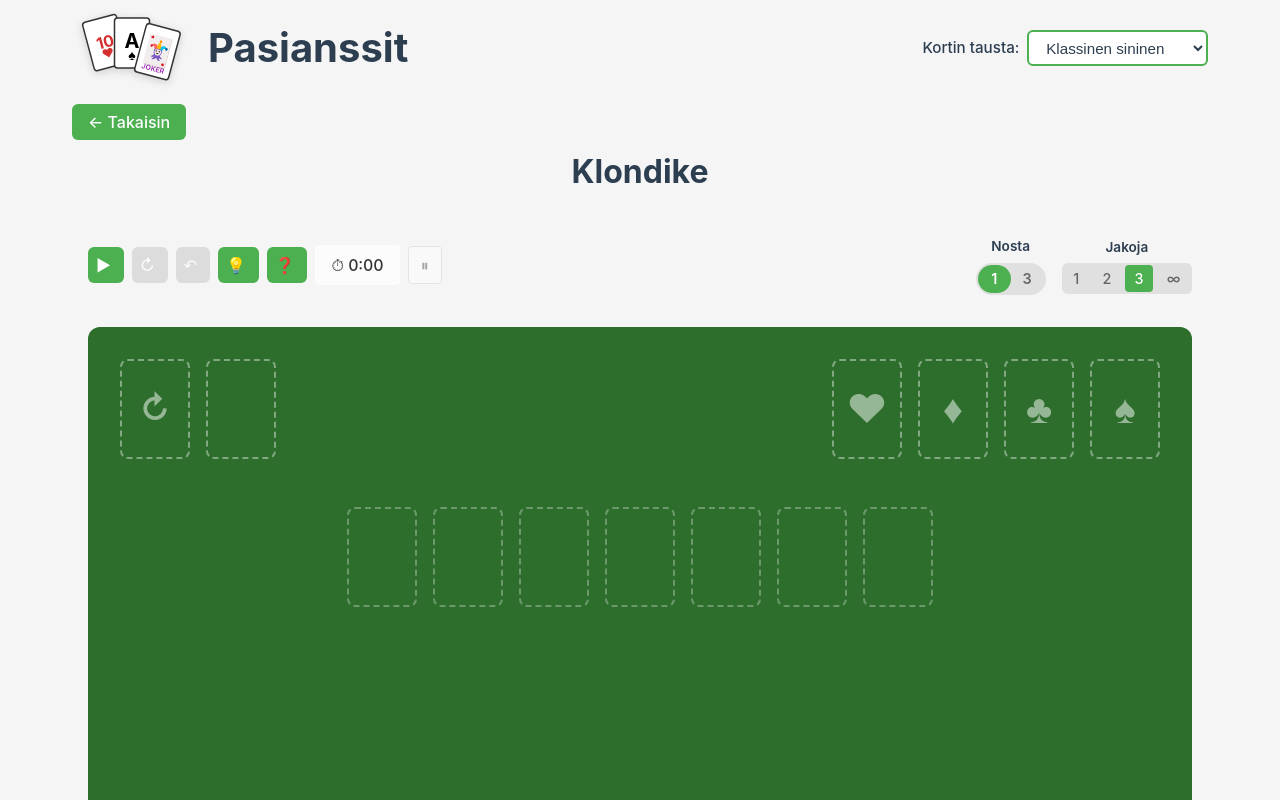
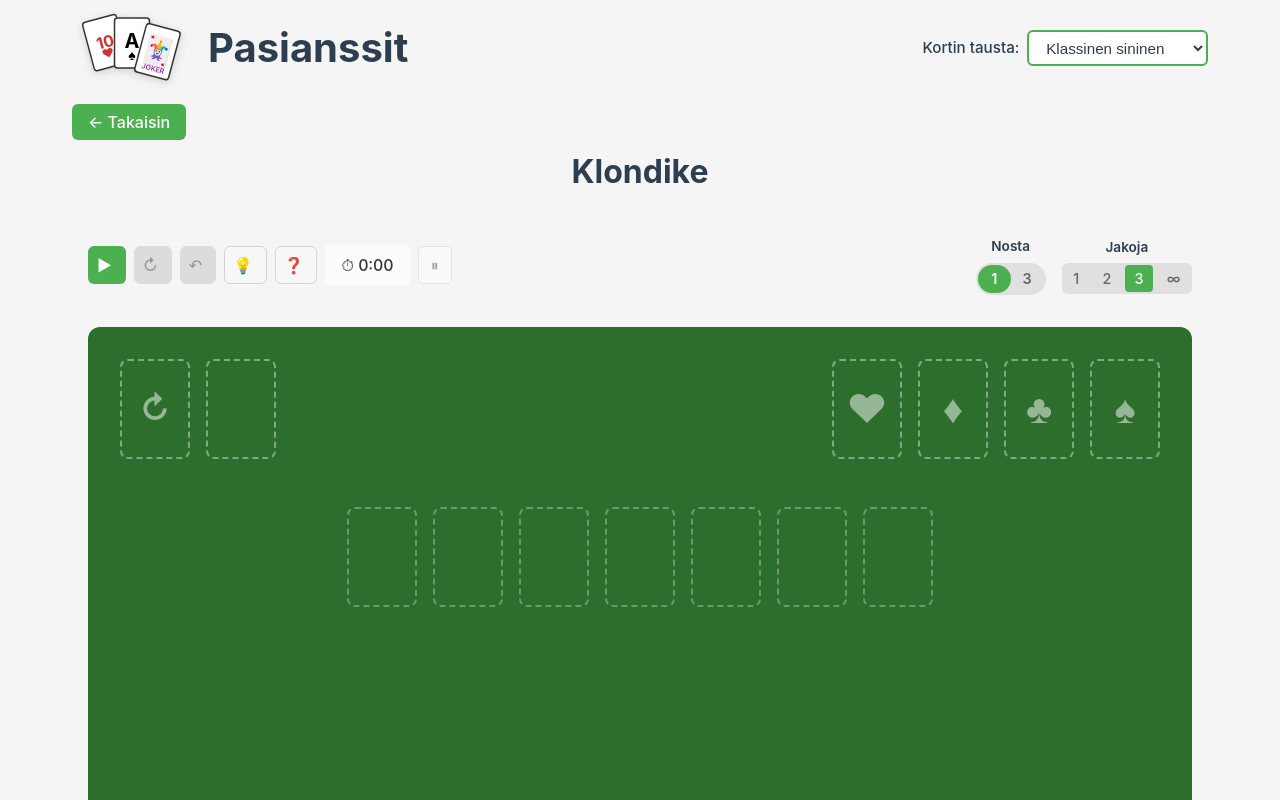
Before and after one commit to kirsirinnesalo/svelte-solitaire, a Svelte app: page / in a window 1280 px wide. Both pictures are taken after a click on the button 332 px from the left and 318 px from the top of the page. Shown: the top 800 px of the page. Built offline with nearby package versions, Linux system fonts and the light colour scheme.

Commit message:
feat(TECH-025): action button hierarchy

```diff
--- a/src/components/GameHeader.svelte
+++ b/src/components/GameHeader.svelte
@@ -44,7 +44,7 @@
   <div class="action-buttons">
     <button
       onclick={onNewGame}
-      class="new-game-btn action-btn-icon-only"
+      class="new-game-btn action-btn action-btn-primary action-btn-icon-only"
       aria-label="Uusi peli"
       title="Uusi peli"
     >
@@ -52,7 +52,7 @@
       <span class="label">Uusi peli</span>
     </button>
     <button
-      class="restart-btn action-btn-icon-only"
+      class="restart-btn action-btn action-btn-secondary action-btn-icon-only"
       disabled={restartDisabled}
       aria-label={restartDisabled ? "Uudelleen (tulossa pian)" : "Uudelleen"}
       title={restartDisabled ? "Tulossa pian" : "Aloita peli alusta samoilla korteilla"}
@@ -63,7 +63,7 @@
     </button>
     <button
       onclick={onUndo}
-      class="undo-btn action-btn-icon-only"
+      class="undo-btn action-btn action-btn-secondary action-btn-icon-only"
       disabled={undoDisabled}
       aria-label="Kumoa"
       title="Kumoa viimeisin siirto"
@@ -72,7 +72,7 @@
       <span class="label">Kumoa</span>
     </button>
     <button
-      class="hint-btn action-btn-icon-only"
+      class="hint-btn action-btn action-btn-secondary action-btn-icon-only"
       disabled={hintDisabled}
       aria-label={hintDisabled ? "Vihje (tulossa pian)" : "Vihje"}
       title={hintDisabled ? "Tulossa pian" : "Näytä mahdollinen siirto"}
@@ -83,7 +83,7 @@
     </button>
     {#if onHelp}
     <button
-      class="help-btn action-btn-icon-only"
+      class="help-btn action-btn action-btn-secondary action-btn-icon-only"
       onclick={onHelp}
       aria-label="Ohjeet"
       title="Näytä pelin ohjeet (paina ? tai F1)"
@@ -167,15 +167,24 @@
     gap: 1rem;
   }
 
-  .new-game-btn, .restart-btn, .undo-btn, .hint-btn, .help-btn {
+  .action-btn {
     padding: 0.5rem 1rem;
-    border: none;
+    border: 1px solid transparent;
     border-radius: 6px;
-    background: #4CAF50;
-    color: white;
     cursor: pointer;
     font-size: 1rem;
     transition: background 0.2s;
+  }
+
+  .action-btn-primary {
+    background: #4CAF50;
+    color: white;
+  }
+
+  .action-btn-secondary {
+    background: #f7f7f7;
+    color: #1f2a24;
+    border-color: #cfd6cf;
   }
 
   /* Icon-only button behavior */
@@ -222,18 +231,18 @@
     }
   }
 
-  .new-game-btn:hover,
-  .restart-btn:hover:not(:disabled),
-  .undo-btn:hover:not(:disabled),
-  .hint-btn:hover:not(:disabled),
-  .help-btn:hover {
+  .action-btn-primary:hover {
     background: #45a049;
   }
 
-  .restart-btn:disabled,
-  .undo-btn:disabled,
-  .hint-btn:disabled {
+  .action-btn-secondary:hover:not(:disabled) {
+    background: #eef1ef;
+  }
+
+  .action-btn:disabled {
     background: #ccc;
+    border-color: #ccc;
+    color: #5a5a5a;
     cursor: not-allowed;
     opacity: 0.6;
   }
```
Also changed, not shown: 1 other file (tests, documents, lock files or other folders).
